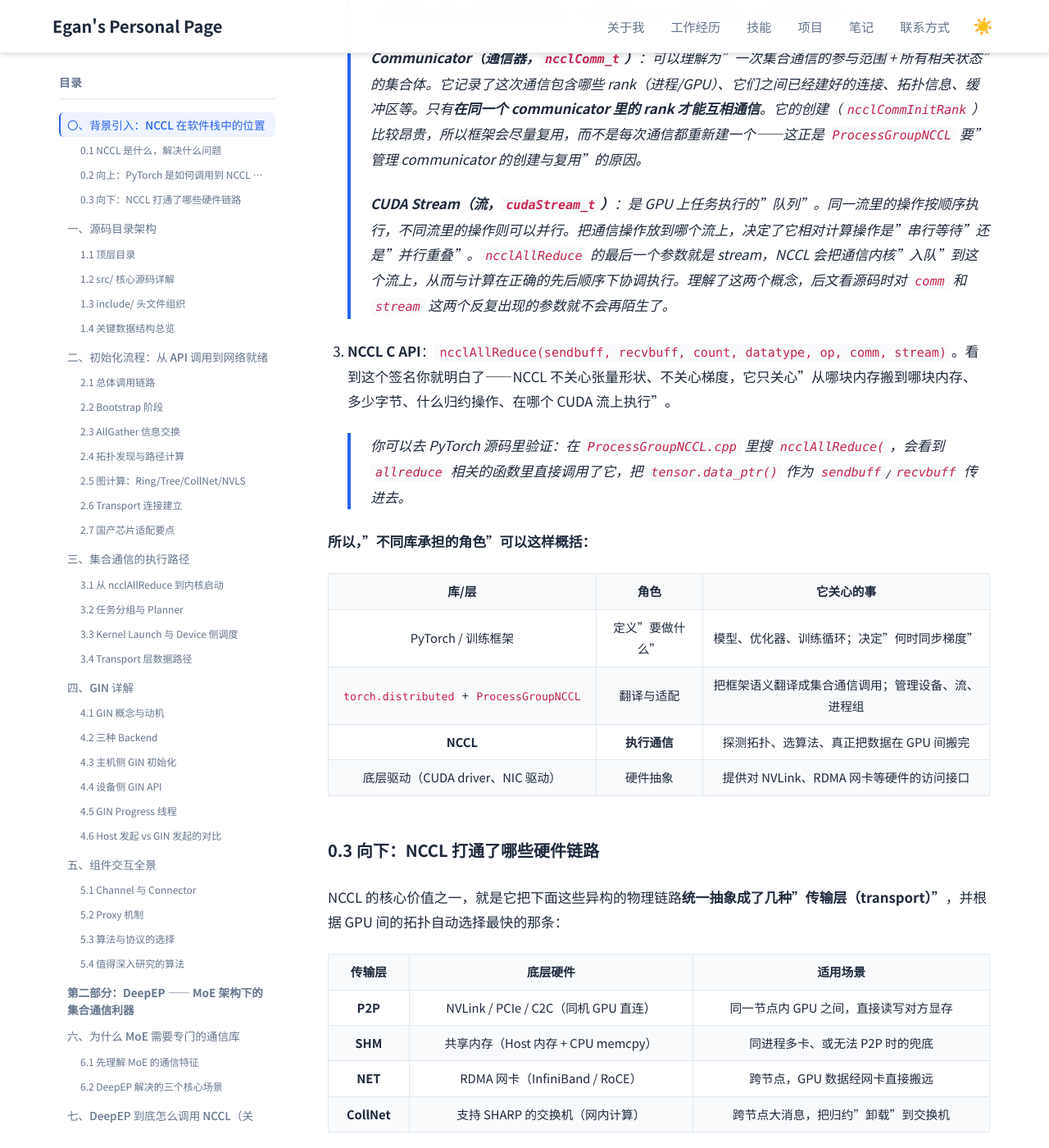
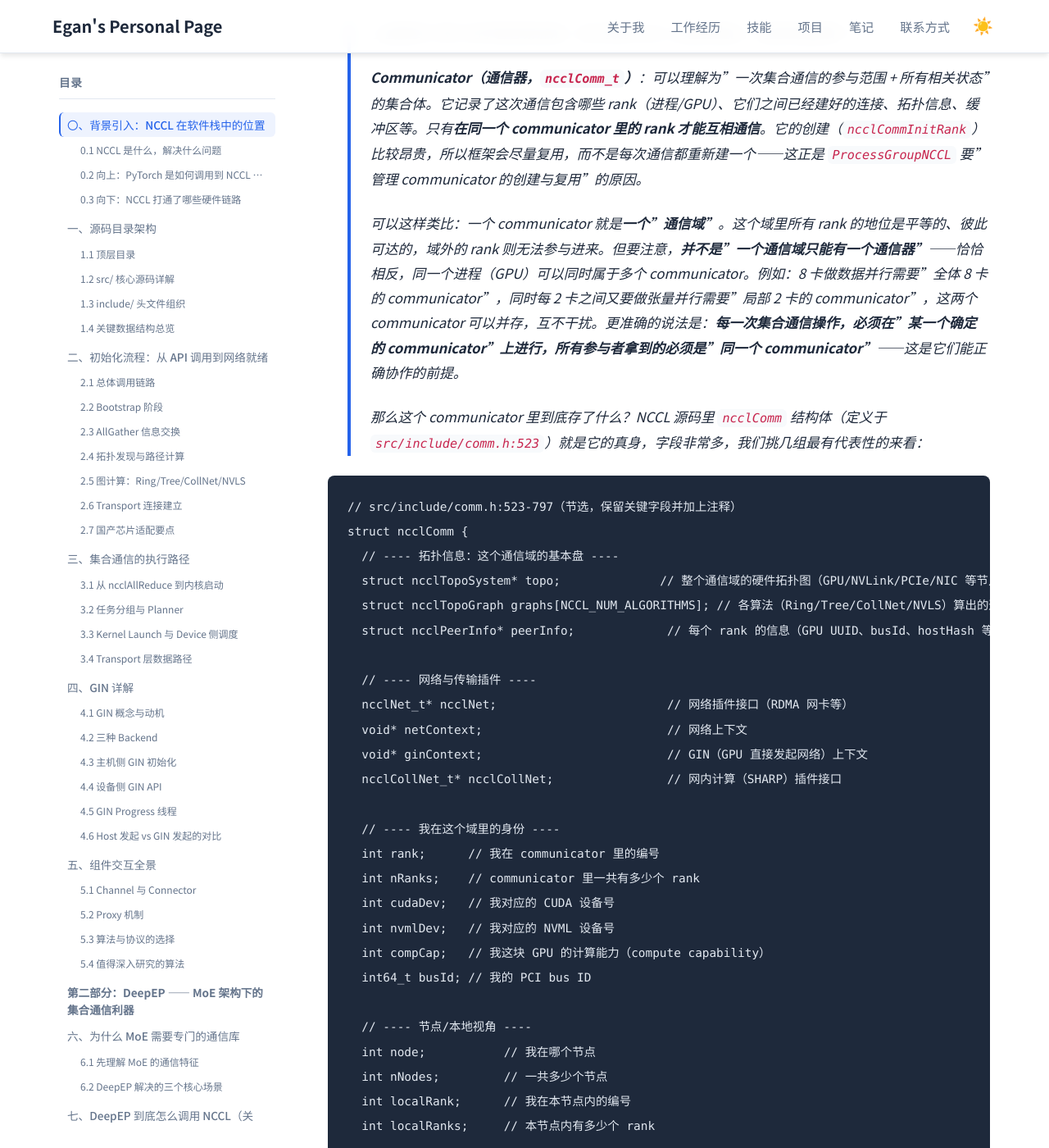
Before and after one commit to Lejun-Hu/Lejun-Hu.github.io, a Jekyll site: the page built from _notes/2026-8-24-nccl-source-study.md, in a window 1280 px wide and 1400 px high, scrolled down 3005 px. Shown: the whole window at 82% size. Built offline with Jekyll 4.4.1, drawn with Linux system fonts in a browser that asks for light colours; some of the changed text lies outside the part shown.

Commit message:
note: clarify communicator concept and show ncclComm struct fields

````diff
--- a/_notes/2026-8-24-nccl-source-study.md
+++ b/_notes/2026-8-24-nccl-source-study.md
@@ -74,6 +74,63 @@ NCCL 库:  libnccl.so → ncclAllReduce(...)
    > 上面提到了两个初学者容易混淆、却又贯穿 NCCL 全程的概念，这里单独解释一下：
    >
    > **Communicator（通信器，`ncclComm_t`）**：可以理解为"一次集合通信的参与范围 + 所有相关状态"的集合体。它记录了这次通信包含哪些 rank（进程/GPU）、它们之间已经建好的连接、拓扑信息、缓冲区等。只有**在同一个 communicator 里的 rank 才能互相通信**。它的创建（`ncclCommInitRank`）比较昂贵，所以框架会尽量复用，而不是每次通信都重新建一个——这正是 `ProcessGroupNCCL` 要"管理 communicator 的创建与复用"的原因。
+   >
+   > 可以这样类比：一个 communicator 就是**一个"通信域"**。这个域里所有 rank 的地位是平等的、彼此可达的，域外的 rank 则无法参与进来。但要注意，**并不是"一个通信域只能有一个通信器"**——恰恰相反，同一个进程（GPU）可以同时属于多个 communicator。例如：8 卡做数据并行需要"全体 8 卡的 communicator"，同时每 2 卡之间又要做张量并行需要"局部 2 卡的 communicator"，这两个 communicator 可以并存，互不干扰。更准确的说法是：**每一次集合通信操作，必须在"某一个确定的 communicator"上进行，所有参与者拿到的必须是"同一个 communicator"**——这是它们能正确协作的前提。
+   >
+   > 那么这个 communicator 里到底存了什么？NCCL 源码里 `ncclComm` 结构体（定义于 `src/include/comm.h:523`）就是它的真身，字段非常多，我们挑几组最有代表性的来看：
+
+```cpp
+// src/include/comm.h:523-797（节选，保留关键字段并加上注释）
+struct ncclComm {
+  // ---- 拓扑信息：这个通信域的基本盘 ----
+  struct ncclTopoSystem* topo;              // 整个通信域的硬件拓扑图（GPU/NVLink/PCIe/NIC 等节点与链路）
+  struct ncclTopoGraph graphs[NCCL_NUM_ALGORITHMS]; // 各算法（Ring/Tree/CollNet/NVLS）算出的通信图
+  struct ncclPeerInfo* peerInfo;             // 每个 rank 的信息（GPU UUID、busId、hostHash 等）
+
+  // ---- 网络与传输插件 ----
+  ncclNet_t* ncclNet;                        // 网络插件接口（RDMA 网卡等）
+  void* netContext;                          // 网络上下文
+  void* ginContext;                          // GIN（GPU 直接发起网络）上下文
+  ncclCollNet_t* ncclCollNet;                // 网内计算（SHARP）插件接口
+
+  // ---- 我在这个域里的身份 ----
+  int rank;      // 我在 communicator 里的编号
+  int nRanks;    // communicator 里一共有多少个 rank
+  int cudaDev;   // 我对应的 CUDA 设备号
+  int nvmlDev;   // 我对应的 NVML 设备号
+  int compCap;   // 我这块 GPU 的计算能力（compute capability）
+  int64_t busId; // 我的 PCI bus ID
+
+  // ---- 节点/本地视角 ----
+  int node;           // 我在哪个节点
+  int nNodes;         // 一共多少个节点
+  int localRank;      // 我在本节点内的编号
+  int localRanks;     // 本节点内有多少个 rank
+
+  // ---- 通道与缓冲区 ----
+  struct ncclChannel channels[MAXCHANNELS];  // 并行通信通道（每个 channel 承载一条 Ring/Tree 连接）
+  int nChannels;                             // 实际使用的 channel 数
+  int buffSizes[NCCL_NUM_PROTOCOLS];         // 各协议（LL/LL128/Simple）的缓冲区大小
+
+  // ---- 算法/协议选择用的调优数据 ----
+  float latencies[NCCL_NUM_FUNCTIONS][NCCL_NUM_ALGORITHMS][NCCL_NUM_PROTOCOLS];   // 延迟表
+  float bandwidths[NCCL_NUM_FUNCTIONS][NCCL_NUM_ALGORITHMS][NCCL_NUM_PROTOCOLS];  // 带宽表
+
+  // ---- 设备侧与内核调度 ----
+  struct ncclKernelComm* devComm;            // 设备侧（GPU 可见的）communicator
+  void* workFifoBuf;                         // Work FIFO：CPU 向 GPU 内核下发任务的队列
+  struct ncclKernelPlanner planner;          // 任务调度器
+
+  // ---- 杂项 ----
+  uint64_t commHash;                         // 该通信域的唯一标识哈希
+  ncclConfig_t config;                       // 用户配置（超时、阻塞模式等）
+  ...
+};
+```
+
+   > 读这段代码时，你可以抓住一条主线：**`ncclComm` 就是"一次通信所需的全部上下文"的容器**——它既记录了"我是谁、我在哪"（`rank`/`nRanks`/`node`/`busId`），也记录了"这个域的硬件长什么样"（`topo`/`graphs`），还记录了"数据怎么搬"（`channels`/`buffSizes`/`planner`/`workFifoBuf`）。后面讲初始化流程时，你会看到这个结构体是**一步步被填充起来**的——先建 bootstrap、再 AllGather 交换 peerInfo、再算拓扑和图、再建连接，最后才是一个"可用"的 communicator。
+   >
+   > 顺带一提，`ncclComm` 的首尾两个字段 `startMagic` 和 `endMagic` 是"魔数哨兵"（`comm.h:524` 与 `comm.h:796`），用于在内存越界或结构体被误用（比如传错了指针类型）时快速发现问题。
    >
    > **CUDA Stream（流，`cudaStream_t`）**：是 GPU 上任务执行的"队列"。同一流里的操作按顺序执行，不同流里的操作则可以并行。把通信操作放到哪个流上，决定了它相对计算操作是"串行等待"还是"并行重叠"。`ncclAllReduce` 的最后一个参数就是 stream，NCCL 会把通信内核"入队"到这个流上，从而与计算在正确的先后顺序下协调执行。理解了这两个概念，后文看源码时对 `comm` 和 `stream` 这两个反复出现的参数就不会再陌生了。
 
````
